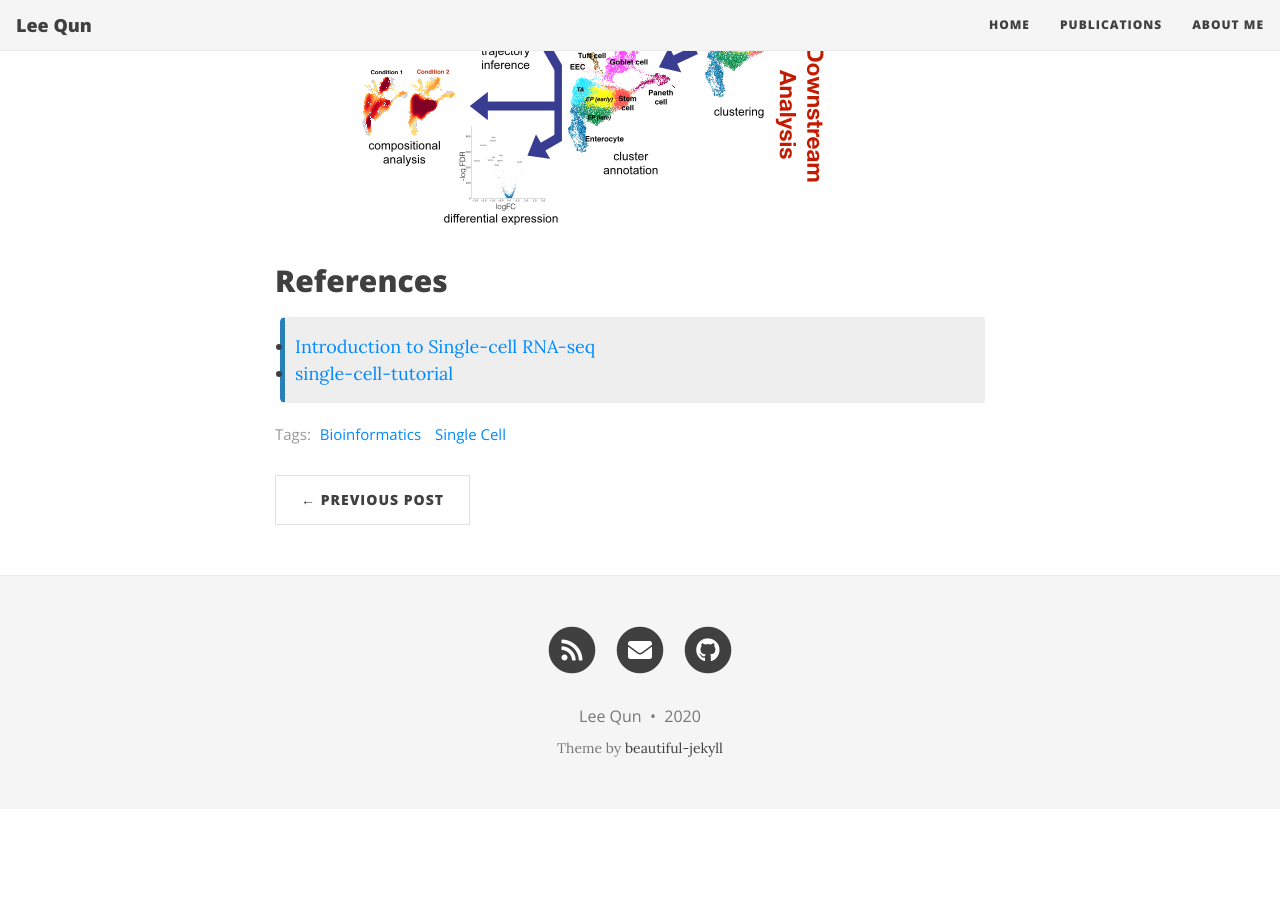
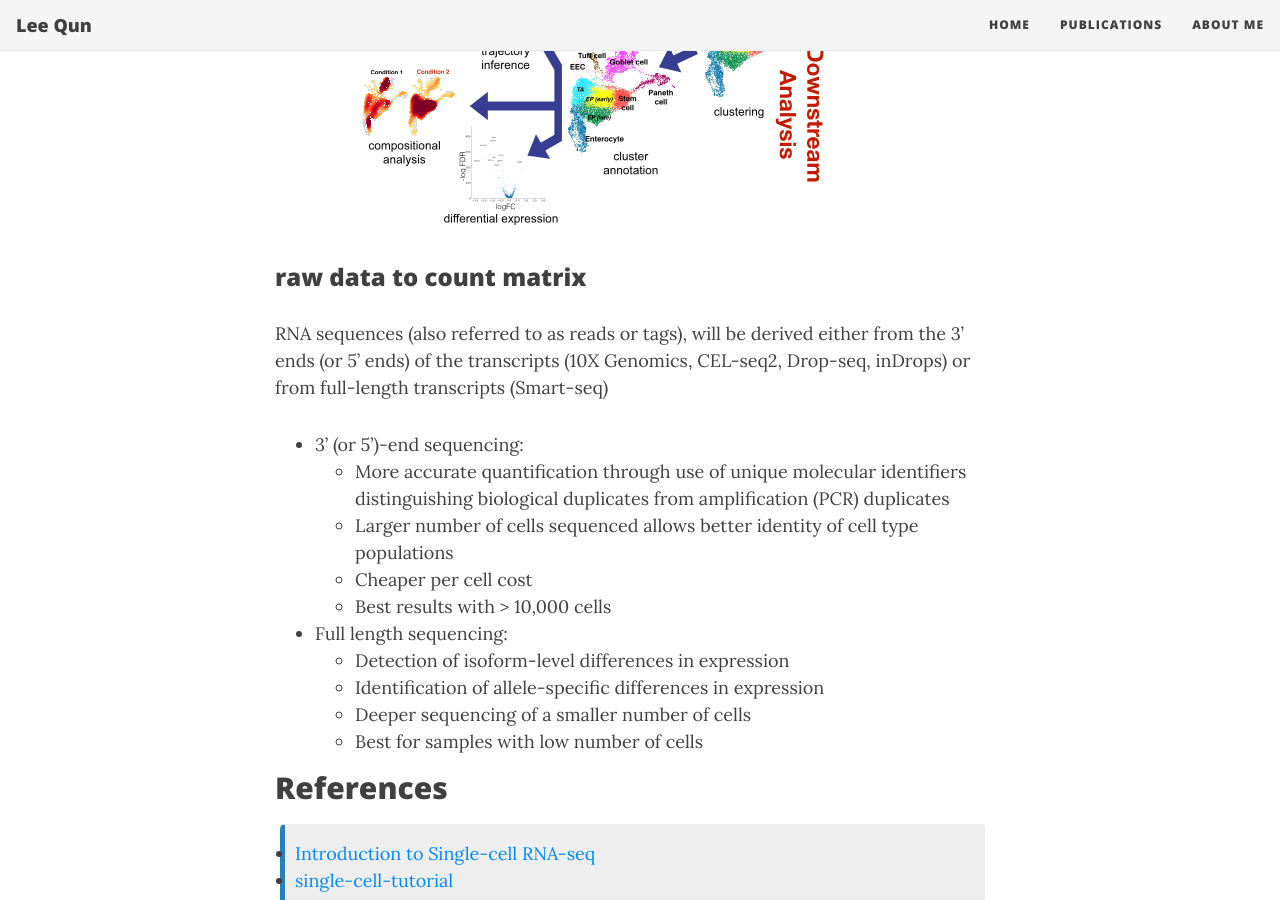
Before and after one commit to leequn/leequn.github.io, a Jekyll site: the page built from _posts/2020-06-19-SingleCell.md, in a window 1280 px wide and 900 px high, scrolled down 2095 px. Built offline with Jekyll 4.4.1, drawn with Linux system fonts in a browser that asks for light colours; nearby versions of some CDN libraries; comment, search, counter and statistics services are not loaded; before the commit the page ends 2904 px from its top, so only the background shows below that.

Commit message:
Update 2020-06-19-SingleCell.md

```diff
--- a/_posts/2020-06-19-SingleCell.md
+++ b/_posts/2020-06-19-SingleCell.md
@@ -40,6 +40,18 @@ comments: true
 
 ## scRNA-seq flow
 ![pic3](/assets/img/scrnaseq/3.jpg)
+### raw data to count matrix
+RNA sequences (also referred to as reads or tags), will be derived either from the 3’ ends (or 5’ ends) of the transcripts (10X Genomics, CEL-seq2, Drop-seq, inDrops) or from full-length transcripts (Smart-seq)
+- 3’ (or 5’)-end sequencing:
+	- More accurate quantification through use of unique molecular identifiers distinguishing biological duplicates from amplification (PCR) duplicates
+	- Larger number of cells sequenced allows better identity of cell type populations
+	- Cheaper per cell cost
+	- Best results with > 10,000 cells
+- Full length sequencing:
+	- Detection of isoform-level differences in expression
+	- Identification of allele-specific differences in expression
+	- Deeper sequencing of a smaller number of cells
+	- Best for samples with low number of cells
 
 ## References
 
```
